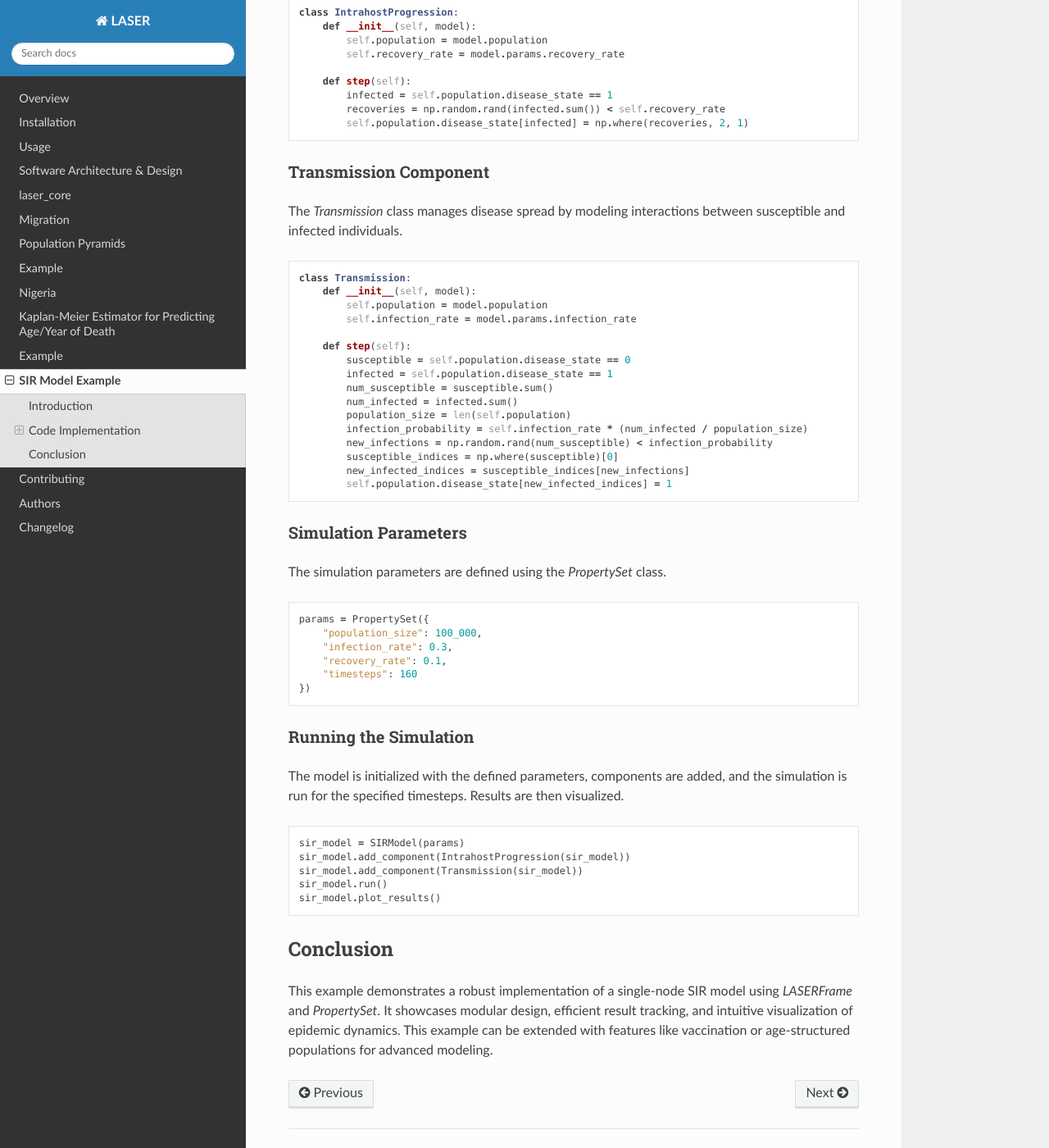
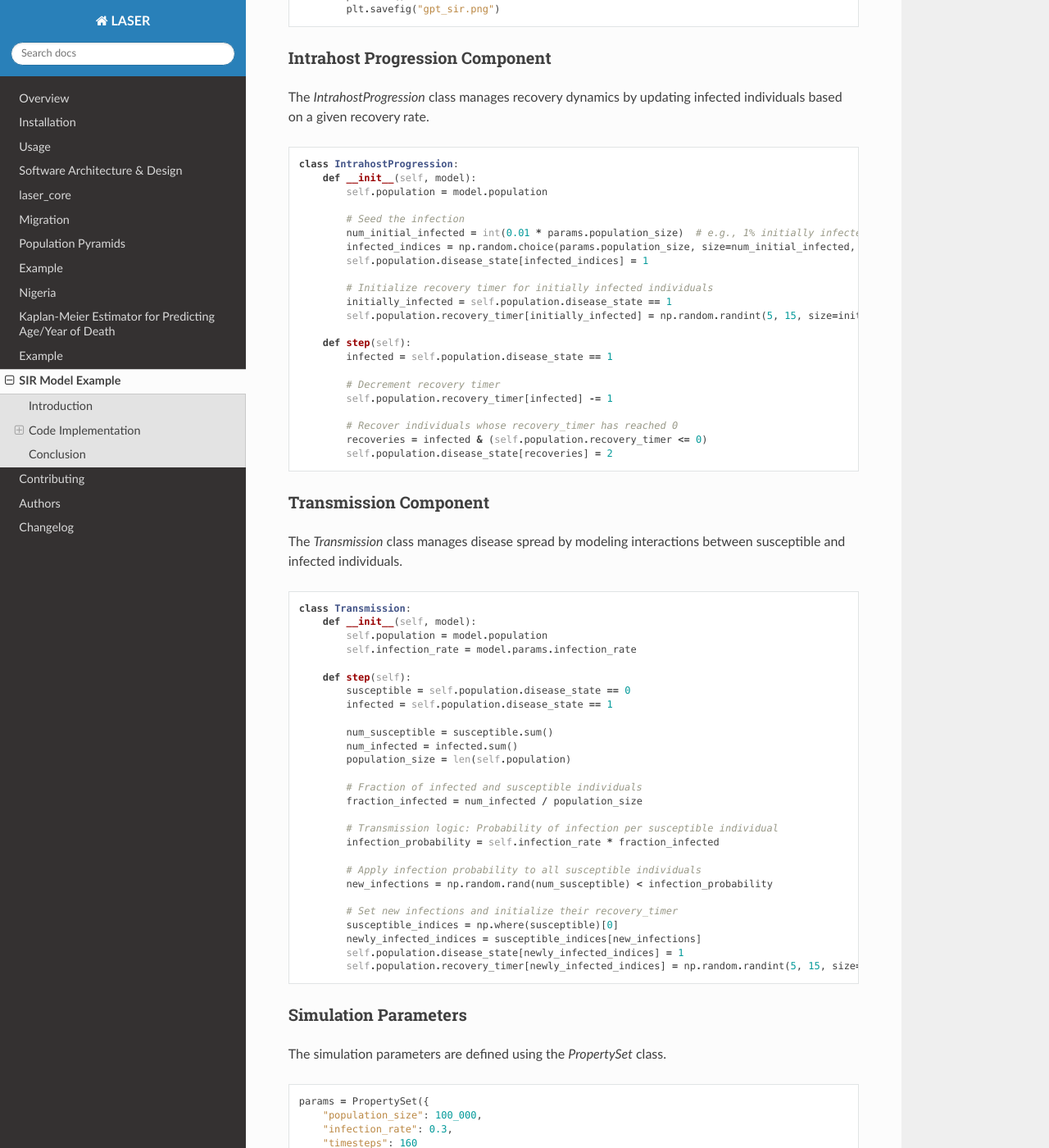
Before and after one commit to InstituteforDiseaseModeling/laser, a Sphinx documentation site: the page built from docs/example.rst, in a window 1280 px wide and 1400 px high, scrolled down 1625 px. Shown: the whole window at 82% size. Built offline with Sphinx 7.4.7 and the Read the Docs theme 3.1.0, drawn with Linux system fonts in a browser that asks for light colours; some of the changed text lies outside the part shown.

Commit message:
Fixed up reference code.

```diff
--- a/docs/example.rst
+++ b/docs/example.rst
@@ -25,14 +25,25 @@ The `SIRModel` class is the core of the implementation. It initializes a populat
 
     class SIRModel:
         def __init__(self, params):
+            # Initialize the population LaserFrame
             self.population = LaserFrame(capacity=params.population_size)
+
+            # Add disease state property (0 = Susceptible, 1 = Infected, 2 = Recovered)
             self.population.add_scalar_property("disease_state", dtype=np.int32, default=0)
+
+            # Add a recovery timer property (for intrahost progression, optional for timing)
             self.population.add_scalar_property("recovery_timer", dtype=np.int32, default=0)
+
+            # Set initial conditions
             self.population.add(params.population_size)
-            self.population.disease_state[:] = 0
-            self.population.disease_state[0:10] = 1
+
+            # Model Parameters
             self.params = params
+
+            # Results tracking
             self.results = {"S": [], "I": [], "R": []}
+
+            # Components
             self.components = []
 
         def add_component(self, component):
@@ -76,12 +87,25 @@ The `IntrahostProgression` class manages recovery dynamics by updating infected
     class IntrahostProgression:
         def __init__(self, model):
             self.population = model.population
-            self.recovery_rate = model.params.recovery_rate
+
+            # Seed the infection
+            num_initial_infected = int(0.01 * params.population_size)  # e.g., 1% initially infected
+            infected_indices = np.random.choice(params.population_size, size=num_initial_infected, replace=False)
+            self.population.disease_state[infected_indices] = 1
+
+            # Initialize recovery timer for initially infected individuals
+            initially_infected = self.population.disease_state == 1
+            self.population.recovery_timer[initially_infected] = np.random.randint(5, 15, size=initially_infected.sum())
 
         def step(self):
             infected = self.population.disease_state == 1
-            recoveries = np.random.rand(infected.sum()) < self.recovery_rate
-            self.population.disease_state[infected] = np.where(recoveries, 2, 1)
+
+            # Decrement recovery timer
+            self.population.recovery_timer[infected] -= 1
+
+            # Recover individuals whose recovery_timer has reached 0
+            recoveries = infected & (self.population.recovery_timer <= 0)
+            self.population.disease_state[recoveries] = 2
 
 Transmission Component
 ~~~~~~~~~~~~~~~~~~~~~~~
@@ -98,14 +122,25 @@ The `Transmission` class manages disease spread by modeling interactions between
         def step(self):
             susceptible = self.population.disease_state == 0
             infected = self.population.disease_state == 1
+
             num_susceptible = susceptible.sum()
             num_infected = infected.sum()
             population_size = len(self.population)
-            infection_probability = self.infection_rate * (num_infected / population_size)
+
+            # Fraction of infected and susceptible individuals
+            fraction_infected = num_infected / population_size
+
+            # Transmission logic: Probability of infection per susceptible individual
+            infection_probability = self.infection_rate * fraction_infected
+
+            # Apply infection probability to all susceptible individuals
             new_infections = np.random.rand(num_susceptible) < infection_probability
+
+            # Set new infections and initialize their recovery_timer
             susceptible_indices = np.where(susceptible)[0]
-            new_infected_indices = susceptible_indices[new_infections]
-            self.population.disease_state[new_infected_indices] = 1
+            newly_infected_indices = susceptible_indices[new_infections]
+            self.population.disease_state[newly_infected_indices] = 1
+            self.population.recovery_timer[newly_infected_indices] = np.random.randint(5, 15, size=newly_infected_indices.size)  # Random recovery time
 
 Simulation Parameters
 ~~~~~~~~~~~~~~~~~~~~~~
@@ -117,7 +152,6 @@ The simulation parameters are defined using the `PropertySet` class.
     params = PropertySet({
         "population_size": 100_000,
         "infection_rate": 0.3,
-        "recovery_rate": 0.1,
         "timesteps": 160
     })
 
@@ -128,10 +162,17 @@ The model is initialized with the defined parameters, components are added, and
 
 .. code-block:: python
 
+    # Initialize the model
     sir_model = SIRModel(params)
+
+    # Initialize and add components
     sir_model.add_component(IntrahostProgression(sir_model))
     sir_model.add_component(Transmission(sir_model))
+
+    # Run the simulation
     sir_model.run()
+
+    # Plot results
     sir_model.plot_results()
 
 Conclusion
```
